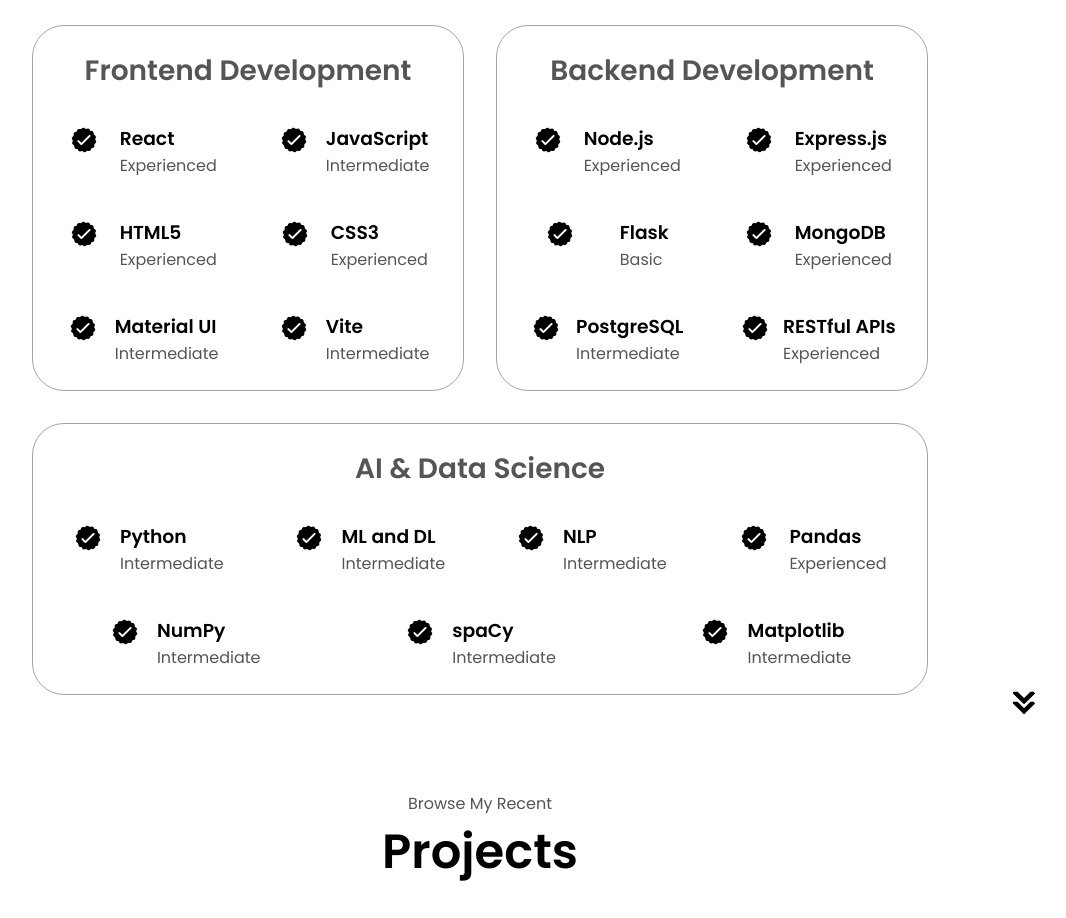
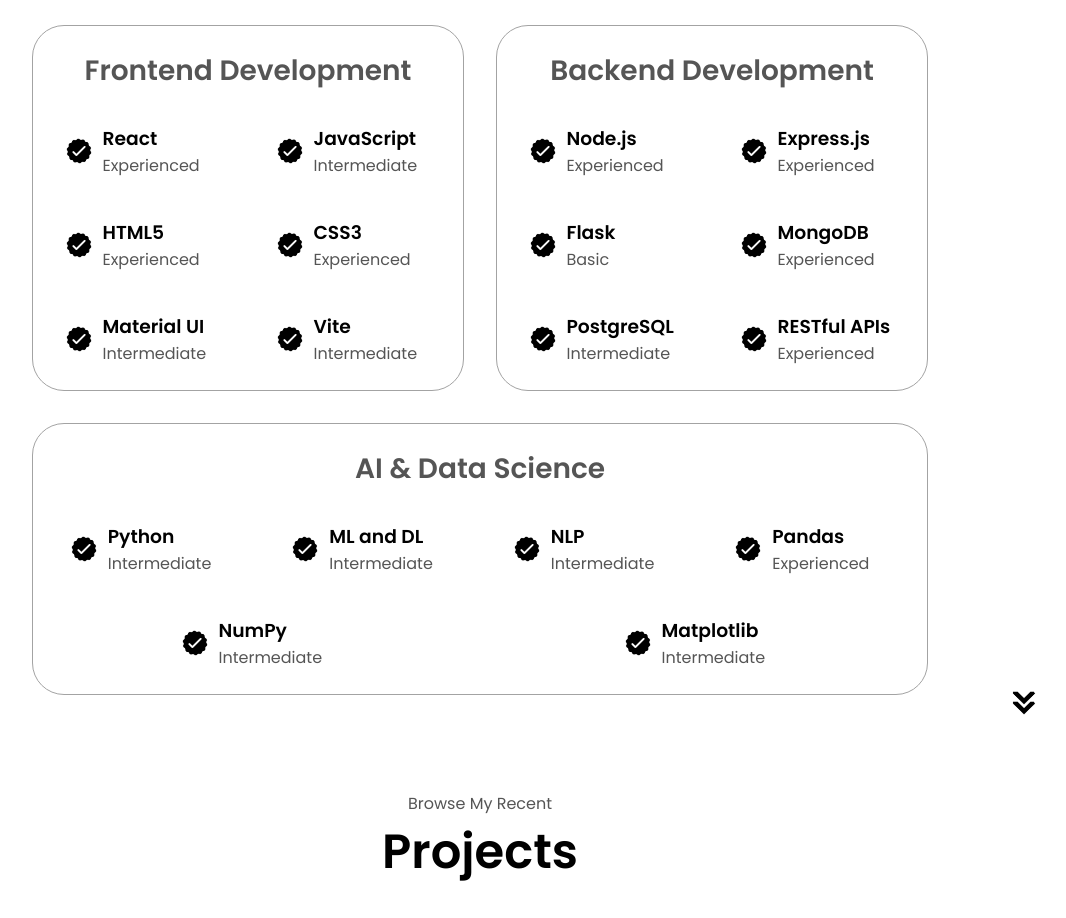
Before and after one commit to Sarthak3132/Portfolio-website, a plain HTML site: page index.html in a window 1280 px wide. Shown: the part 1800-2718 px from the top of the page, without its empty margins (160-1226 px from the left). Drawn offline with Linux system fonts and the light colour scheme.

Commit message:
fix: Remove spaCy skill and fix inconsistent spacing between icons and skill text

```diff
--- a/index.html
+++ b/index.html
@@ -321,17 +321,7 @@
                                 <p>Intermediate</p>
                             </div>
                         </article>
-                        <article>
-                            <img
-                                src="./assets/checkmark.png"
-                                alt="Experience icon"
-                                class="icon"
-                            />
-                            <div>
-                                <h3>spaCy</h3>
-                                <p>Intermediate</p>
-                            </div>
-                        </article>
+
                         <article>
                             <img
                                 src="./assets/checkmark.png"
--- a/style.css
+++ b/style.css
@@ -350,7 +350,8 @@
 article {
     display: flex;
     width: 10rem;
-    justify-content: space-around;
+    justify-content: flex-start;
+    align-items: center;
     gap: 0.5rem;
 }
 article .icon {
```
